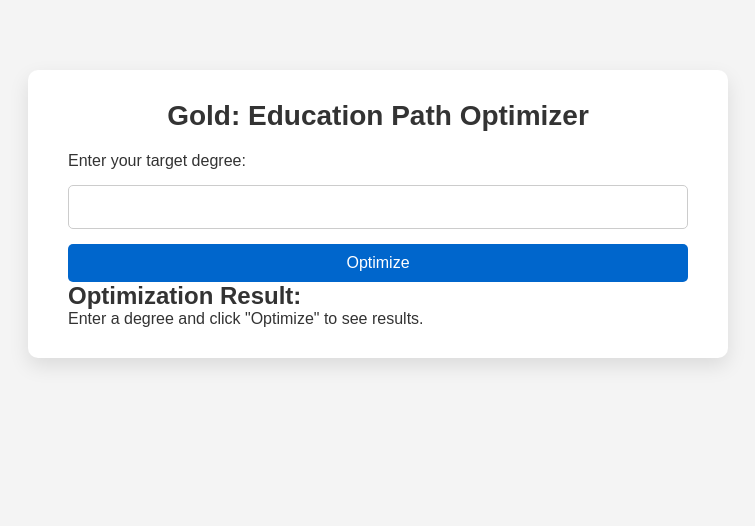
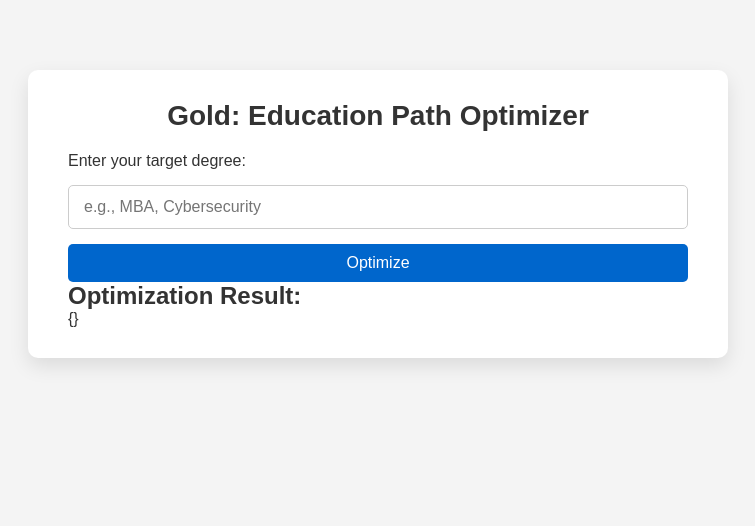
Before and after one commit to USH3R/GOLD.-A-Global-Education-Path-Optimization-Engine-Equivalent-Credit-Mapper, a Flask app: page / in a window 1280 px wide. Shown: the top 526 px of the page, without its empty margins (262-1017 px from the left). Run offline with Flask 3, Linux system fonts and the light colour scheme.

Commit message:
Update index.html

```diff
--- a/templates/index.html
+++ b/templates/index.html
@@ -8,16 +8,16 @@
 <body>
     <div class="container">
         <h1>Gold: Education Path Optimizer</h1>
-        <form id="degreeForm">
+        <form id="degree-form">
             <label for="degree">Enter your target degree:</label>
-            <input type="text" id="degree" name="degree" required>
+            <input type="text" id="degree" name="degree" placeholder="e.g., MBA, Cybersecurity" required>
             <button type="submit">Optimize</button>
         </form>
-        <div id="result">
-            <h2>Optimization Result:</h2>
-            <pre id="jsonOutput">Enter a degree and click "Optimize" to see results.</pre>
-        </div>
+
+        <h2>Optimization Result:</h2>
+        <pre id="result">{}</pre>
     </div>
+
     <script src="{{ url_for('static', filename='script.js') }}"></script>
 </body>
 </html>
```
